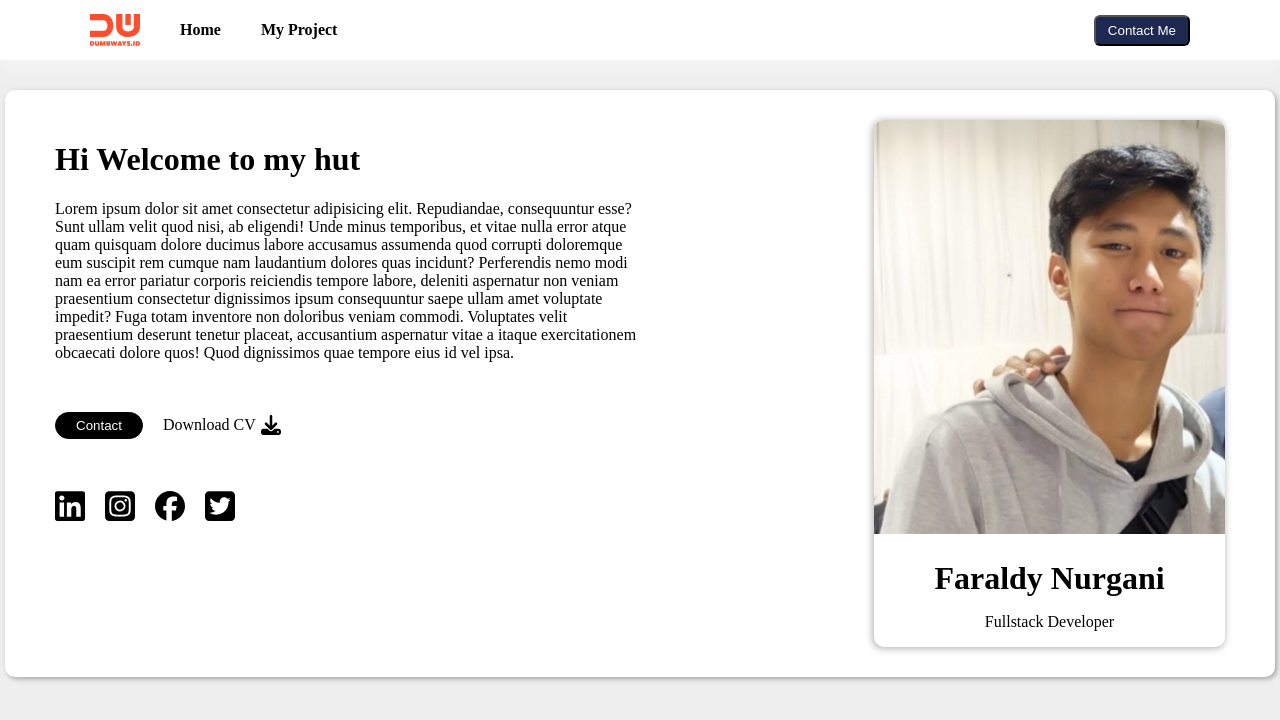
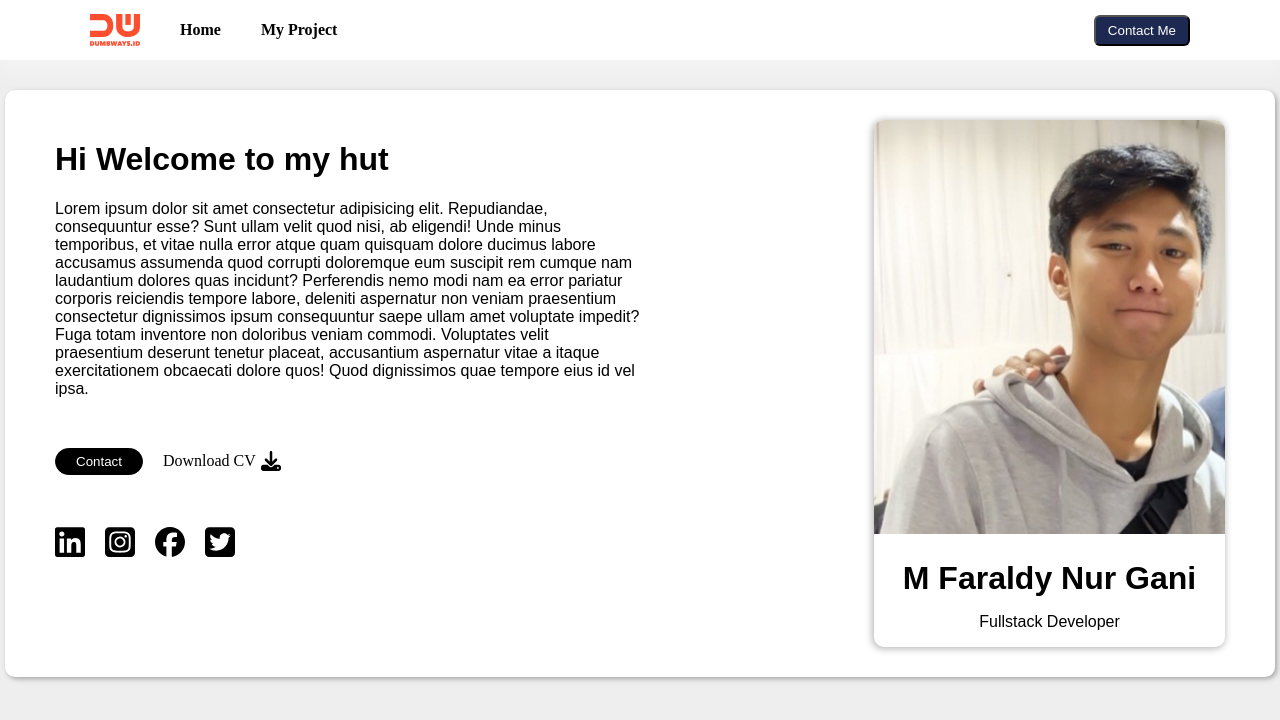
Before and after one commit to MuhammadFaraldy/day-2, a plain HTML site: page index.html in a window 1280 px wide. Drawn offline with Linux system fonts and the light colour scheme; files whose address does not match are found by name.

Commit message:
first commit

```diff
--- a/index.html
+++ b/index.html
@@ -20,13 +20,13 @@
     <div class="card">
         <div class="div-left">
             <div>
-                <h1>Hi Welcome to my hut</h1>
-                <p>Lorem ipsum dolor sit amet consectetur adipisicing elit. Repudiandae, consequuntur esse? Sunt ullam velit quod nisi, ab eligendi! Unde minus temporibus, et vitae nulla error atque quam quisquam dolore ducimus labore accusamus assumenda quod corrupti doloremque eum suscipit rem cumque nam laudantium dolores quas incidunt? Perferendis nemo modi nam ea error pariatur corporis reiciendis tempore labore, deleniti aspernatur non veniam praesentium consectetur dignissimos ipsum consequuntur saepe ullam amet voluptate impedit? Fuga totam inventore non doloribus veniam commodi. Voluptates velit praesentium deserunt tenetur placeat, accusantium aspernatur vitae a itaque exercitationem obcaecati dolore quos! Quod dignissimos quae tempore eius id vel ipsa.</p>
+                <h1 style="font-family: Arial, Helvetica, sans-serif;">Hi Welcome to my hut</h1>
+                <p style="font-family: Arial, Helvetica, sans-serif;">Lorem ipsum dolor sit amet consectetur adipisicing elit. Repudiandae, consequuntur esse? Sunt ullam velit quod nisi, ab eligendi! Unde minus temporibus, et vitae nulla error atque quam quisquam dolore ducimus labore accusamus assumenda quod corrupti doloremque eum suscipit rem cumque nam laudantium dolores quas incidunt? Perferendis nemo modi nam ea error pariatur corporis reiciendis tempore labore, deleniti aspernatur non veniam praesentium consectetur dignissimos ipsum consequuntur saepe ullam amet voluptate impedit? Fuga totam inventore non doloribus veniam commodi. Voluptates velit praesentium deserunt tenetur placeat, accusantium aspernatur vitae a itaque exercitationem obcaecati dolore quos! Quod dignissimos quae tempore eius id vel ipsa.</p>
             </div>
             <div class="informationSection">
                 <button class="contactButton2">Contact</button>
                 <div class="download">
-                    <a  class="downloadCV" href="/">Download CV</a>
+                    <a  class="downloadCV" href="./assets/CVAldi.pdf">Download CV</a>
                     <img src="./images/download.svg" class="downloadIcon" alt="">
                 </div>
             </div>
@@ -40,8 +40,8 @@
         <div class="div-right">
             <img class="imageProfile" src="./images/Photo.1.jpg" alt="">
             <div class="textInformation">
-                <h1 style="margin-bottom: 0px;">Faraldy Nurgani</h1>
-                <p>Fullstack Developer</p>
+                <h1 style="margin-bottom: 0px; font-family: Arial, Helvetica, sans-serif;">M Faraldy Nur Gani</h1>
+                <p style="font-family: Arial, Helvetica, sans-serif;">Fullstack Developer</p>
             </div>
         </div>
     </div>
```
